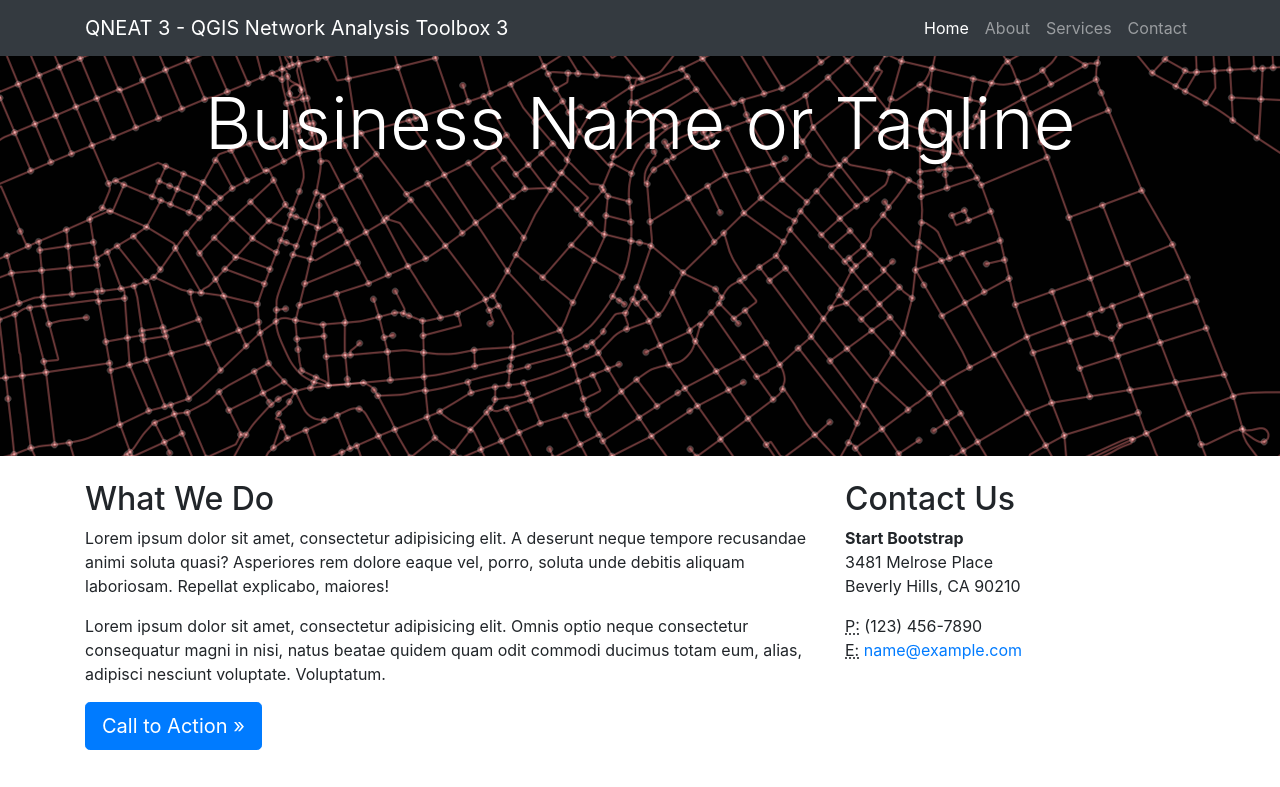
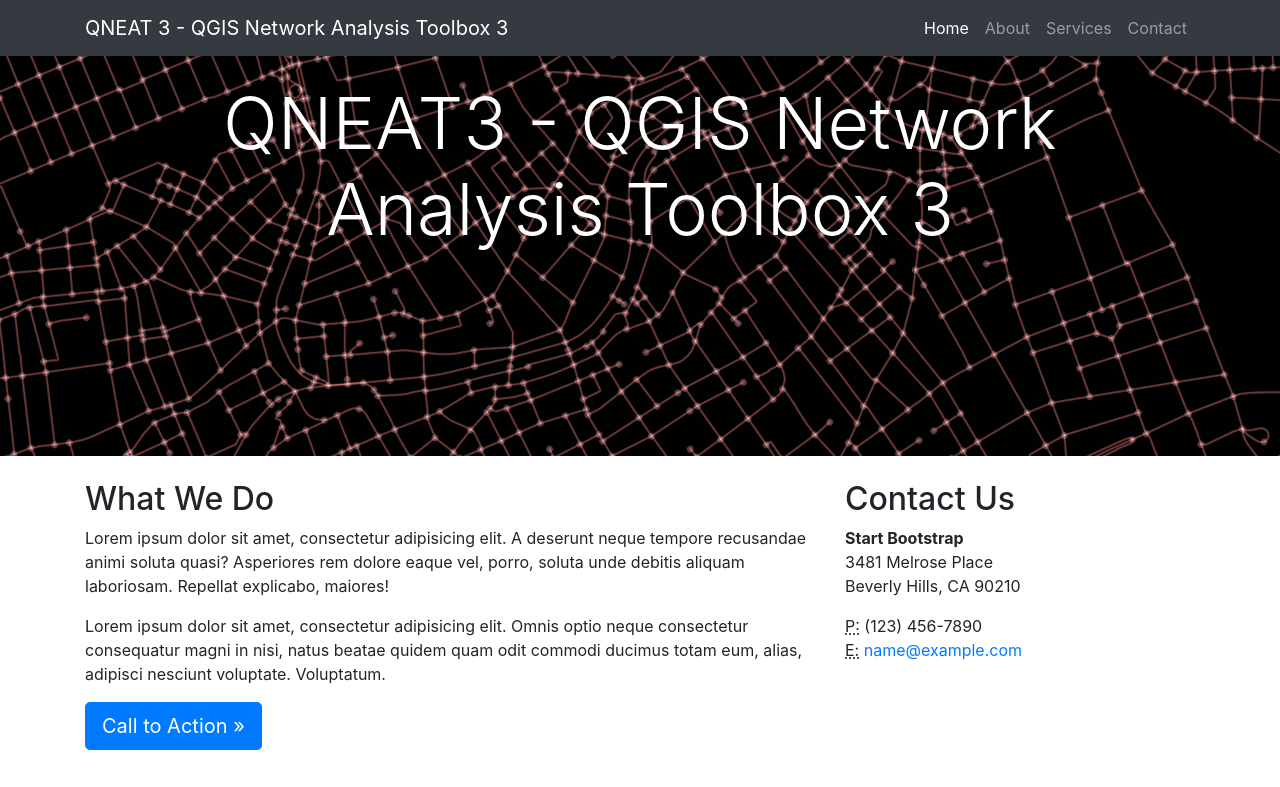
Before and after one commit to root676/root676.github.io, a website: page index.html in a window 1280 px wide. Shown: the top 787 px of the page. Drawn offline with Linux system fonts and the light colour scheme.

Commit message:
update main caption

```diff
--- a/index.html
+++ b/index.html
@@ -53,7 +53,7 @@
       <div class="container">
         <div class="row">
           <div class="col-lg-12">
-            <h1 class="display-3 text-center text-white mt-4">Business Name or Tagline</h1>
+            <h1 class="display-3 text-center text-white mt-4">QNEAT3 - QGIS Network Analysis Toolbox 3</h1>
           </div>
         </div>
       </div>
```
